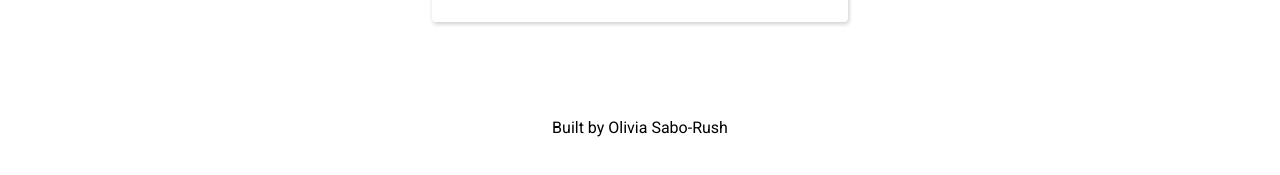
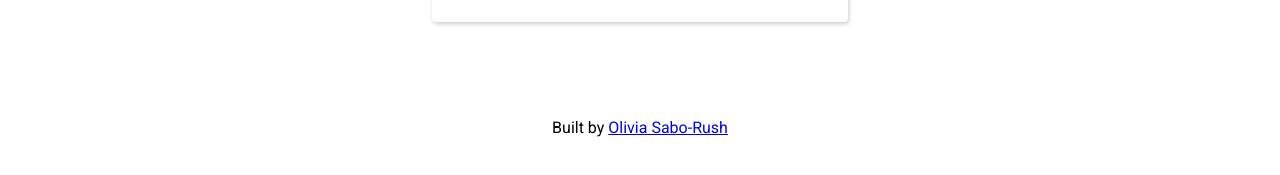
Before and after one commit to livrush/letter.tools, a React (Create React App) app: page / in a window 1280 px wide. Shown: the part 315-490 px from the top of the page. Built offline with nearby package versions, Linux system fonts and the light colour scheme.

Commit message:
map state to letter page props

```diff
--- a/src/App.jsx
+++ b/src/App.jsx
@@ -1,7 +1,16 @@
 import React from 'react';
+import { connect } from 'react-redux';
 import { BrowserRouter as Router, Route, Switch } from "react-router-dom";
 import { HomePage, LetterPage, ListPage, } from './pages';
 import { Header } from './components';
+
+function mapStateToProps(state) {
+  console.log(state);
+  return {
+    letter: state.letter,
+    variables: state.variables,
+  };
+}
 
 function App() {
   return (
@@ -10,11 +19,20 @@ function App() {
         <Header />
         <Switch>
           <Route path="/" exact component={HomePage} />
-          <Route path="/letter" component={LetterPage} />
+          <Route path="/letter" component={connect(mapStateToProps)(LetterPage)} />
           <Route path="/list" component={ListPage} />
         </Switch>
       </Router>
-      <footer className="footer">Built by Olivia Sabo-Rush</footer>
+      <footer className="footer">
+        Built by&nbsp;
+        <a
+          href="http://pafiu.me"
+          target="_blank"
+          rel="noopener noreferrer"
+        >
+          Olivia Sabo-Rush
+        </a>
+      </footer>
     </div>
   );
 }
--- a/src/pages/Letter.jsx
+++ b/src/pages/Letter.jsx
@@ -1,15 +1,14 @@
 import React from 'react';
 import { ActionBar, VariableColumn, Letter } from '../components';
-import instructions from '../lib/instructions';
 
-const LetterPage = () => (
+const LetterPage = ({ letter }) => (
   <div className="container">
     <div className="row">
       <div className="col-4">
         <h2
           className="letter-title"
           // contentEditable="true"
-        >Title</h2>
+        >{letter.title}</h2>
         <VariableColumn
           config={{
             Salutation: '',
@@ -22,8 +21,8 @@ const LetterPage = () => (
       <div className="col-8">
         <ActionBar />
         <Letter
-          edit={false}
-          letterText={instructions}
+          edit={letter.edit}
+          letterText={letter.content}
         />
       </div>
     </div>
--- a/src/redux/reducers.js
+++ b/src/redux/reducers.js
@@ -6,6 +6,7 @@ import {
   EDIT_LETTER_CONTENT,
   VIEW_LETTER_CONTENT,
 } from './constants';
+import instructions from '../lib/instructions';
 
 // ! ////////////////////////////
 // ! Variables //////////////////
@@ -45,7 +46,11 @@ function variablesReducer(variables = {}, action) {
 //   edit: '',
 // }
 
-function letterReducer(letter = {}, action) {
+function letterReducer(letter = {
+  edit: true,
+  title: 'Untitled Letter',
+  content: instructions,
+}, action) {
   switch(action.type) {
     case UPDATE_LETTER_TITLE:
       return { ...letter, title: action.payload.newTitle };
```
